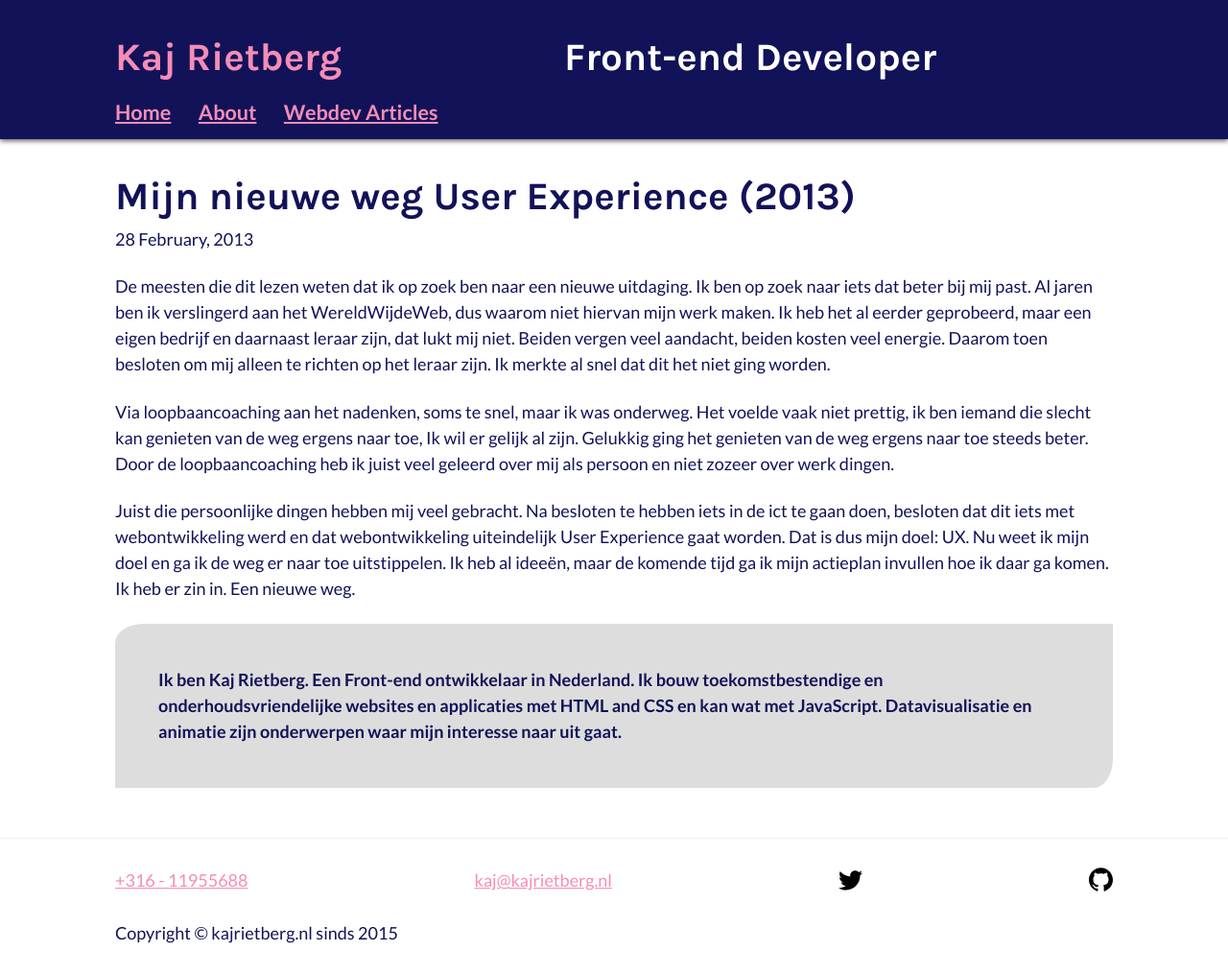
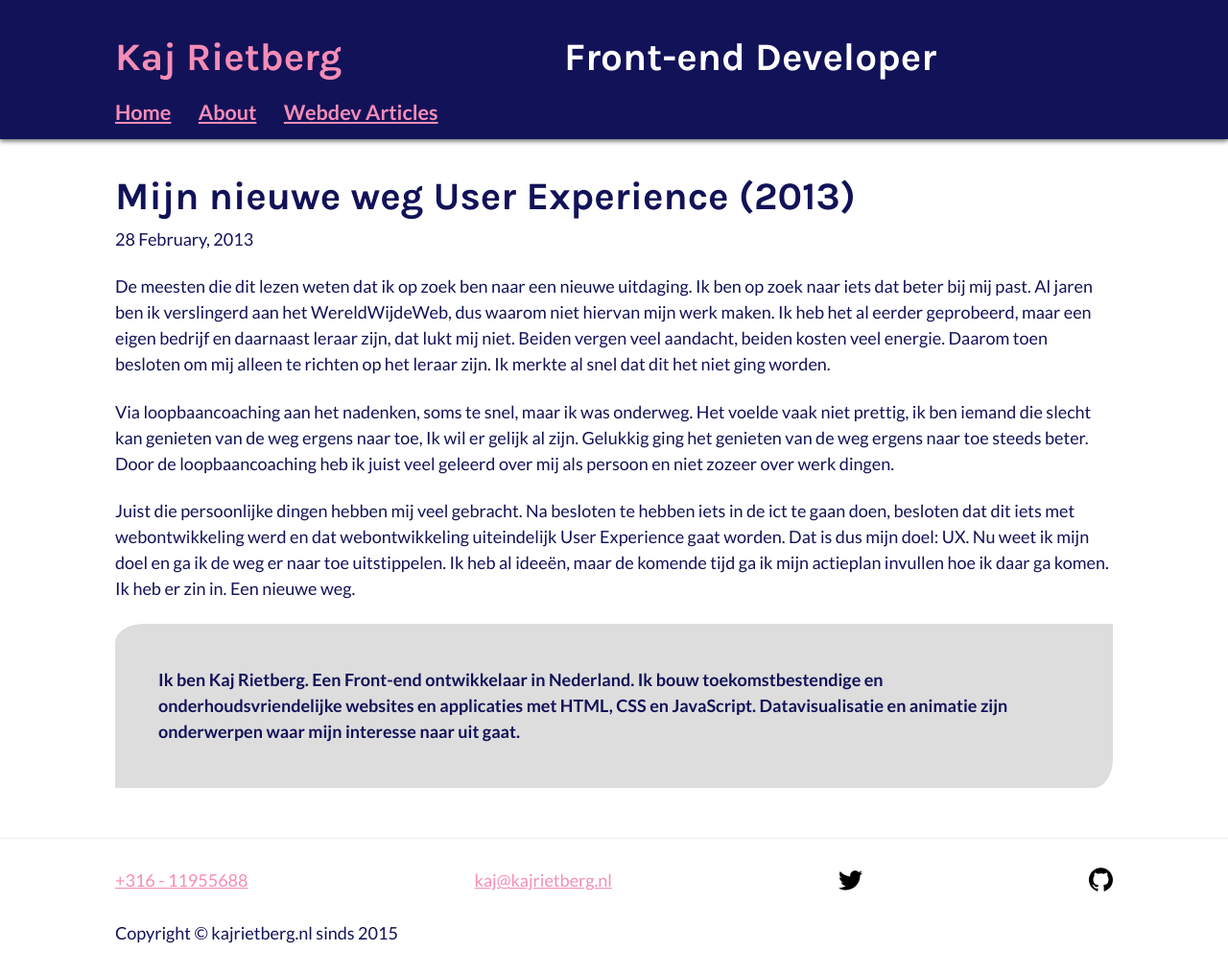
Before and after one commit to kajrietberg/kajrietberg.nl, a Jekyll site: the page built from _posts/2013-02-28-mijn-nieuwe-weg.md, in a window 1280 px wide. Shown: the whole page at 96% size. Built offline with Jekyll 4.4.1, drawn with Linux system fonts in a browser that asks for light colours.

Commit message:
no message

```diff
--- a/_includes/post-tagline.html
+++ b/_includes/post-tagline.html
@@ -1,3 +1,3 @@
 <p class="post-tagline">
-    Ik ben Kaj Rietberg. Een Front-end ontwikkelaar in Nederland. Ik bouw toekomstbestendige en onderhoudsvriendelijke websites en applicaties met HTML and CSS en kan wat met JavaScript. Datavisualisatie en animatie zijn onderwerpen waar mijn interesse naar uit gaat.
+    Ik ben Kaj Rietberg. Een Front-end ontwikkelaar in Nederland. Ik bouw toekomstbestendige en onderhoudsvriendelijke websites en applicaties met HTML, CSS en JavaScript. Datavisualisatie en animatie zijn onderwerpen waar mijn interesse naar uit gaat.
 </p>
--- a/_layouts/default.html
+++ b/_layouts/default.html
@@ -6,12 +6,6 @@
     <body>
 
         {{ content }}
-
-
- 		{% if page.title == 'Opstelling' %}
-            <script src="/js/opstelling.js"></script>
-        {% endif %}
-
 
 		<script>
 		  (function(i,s,o,g,r,a,m){i['GoogleAnalyticsObject']=r;i[r]=i[r]||function(){
@@ -24,7 +18,5 @@
 
 		</script>
 
-
-
     </body>
 </html>
```
